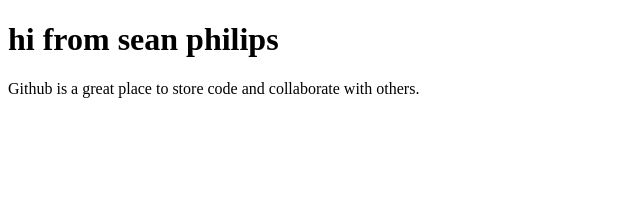
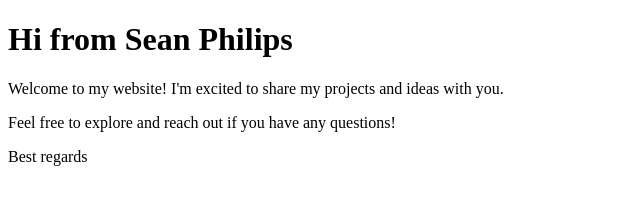
Before and after one commit to iisphilipsii/unit2-git-practice, a plain HTML site: page index.html in a window 1280 px wide. Shown: the whole page, without its empty margins (0-640 px from the left). Drawn offline with Linux system fonts and the light colour scheme.

Commit message:
my second commit

```diff
--- a/index.html
+++ b/index.html
@@ -1,11 +1,13 @@
 <!DOCTYPE html>
 <html lang="en">
   <head>
-     <meta charset="UTF-8" />
-     <title>Unit 2 Git Practice</title>
-  </head>
-    <body>
-        <h1>hi from sean philips</h1>
-        <p>Github is a great place to store code and collaborate with others.</p>
-        <body>
-  </html>
+    <meta charset="UTF-8">
+    <title>Hi from Sean Philips</title>
+</head>
+<body>
+    <h1>Hi from Sean Philips</h1>
+    <p>Welcome to my website! I'm excited to share my projects and ideas with you.</p>
+    <p>Feel free to explore and reach out if you have any questions!</p>
+    <p>Best regards</p>
+</body>
+</html>
```
